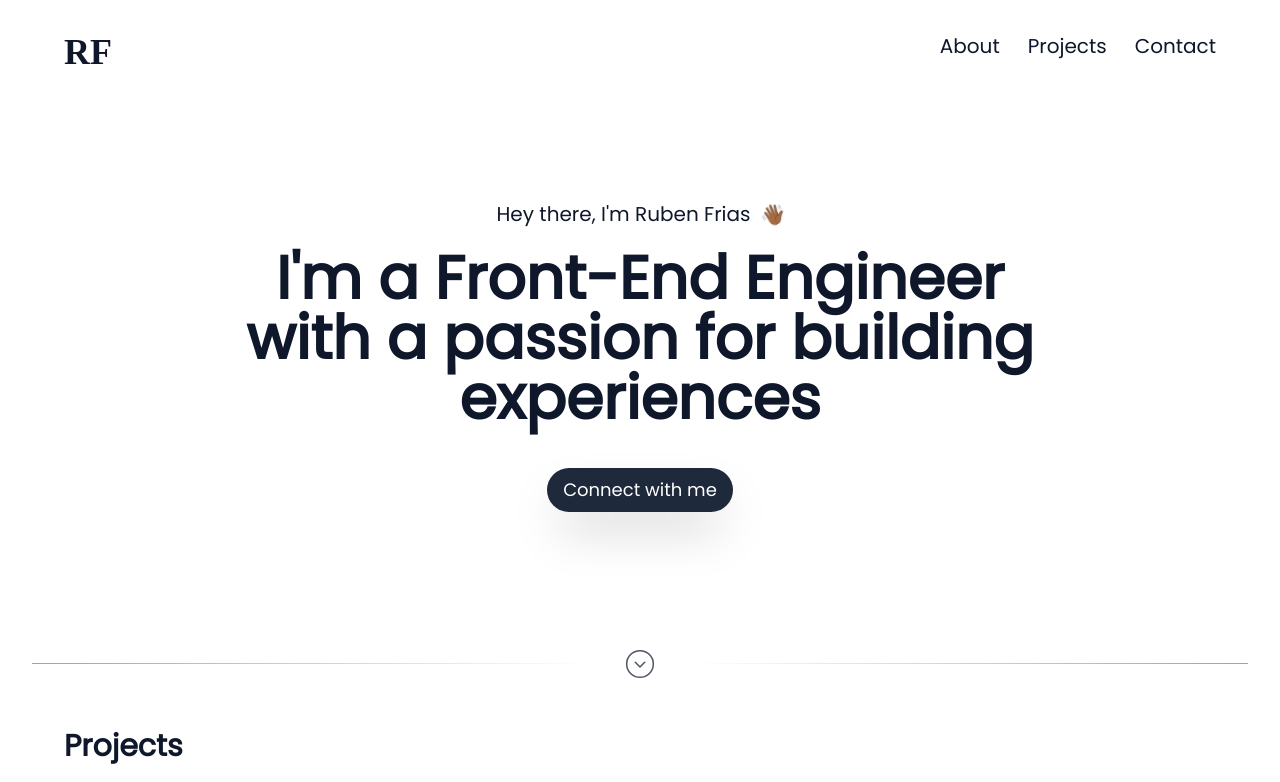
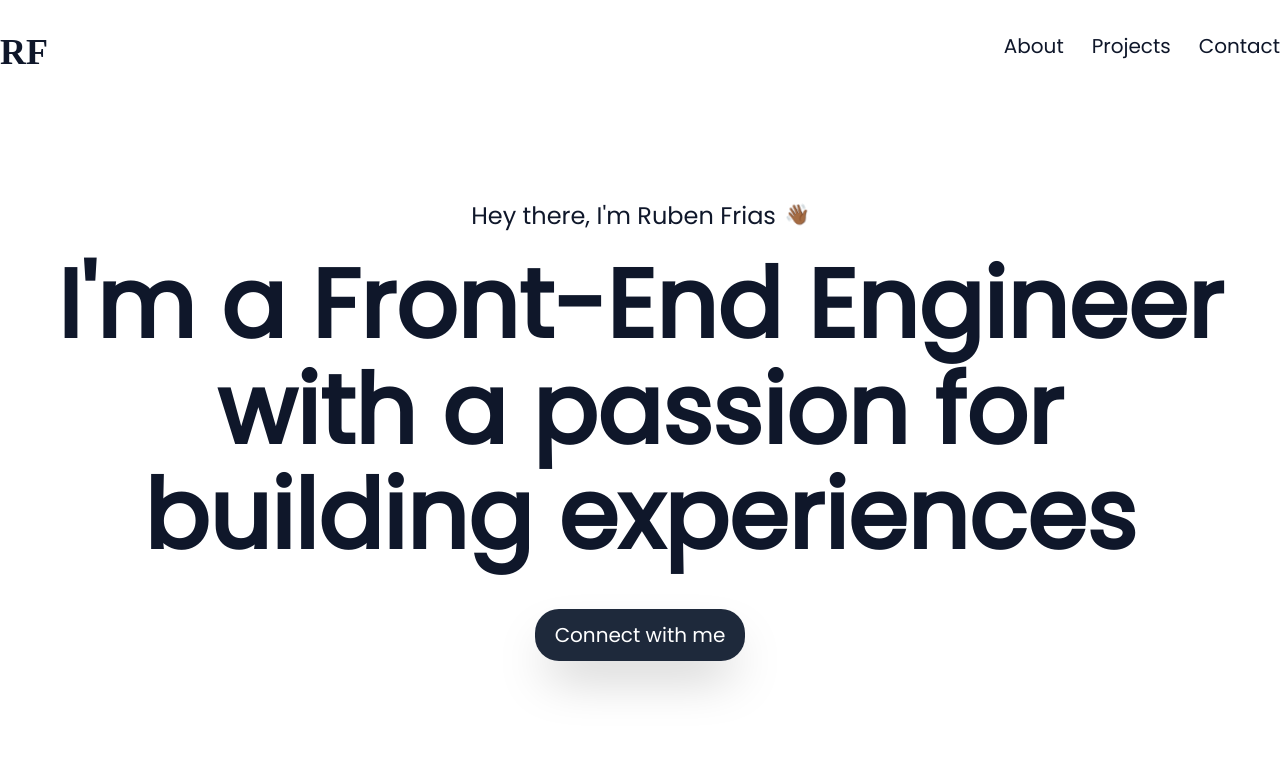
Before and after one commit to RubenF01/Portfolio, a Next.js app: page / in a window 1280 px wide. Shown: the top 782 px of the page. Built offline with nearby package versions, Linux system fonts and the light colour scheme; a web font is replaced by a local one.

Commit message:
Hero updated

```diff
--- a/components/Hero.js
+++ b/components/Hero.js
@@ -18,23 +18,24 @@ const Hero = () => {
     if (isLarge) return <Dividerlg />;
   };
 
-  const hola = () => console.log("hola");
   return (
     <div>
       <NavBar />
       <div className="pt-32 flex flex-col items-center text-slate-900">
         <div className="flex space-x-2">
-          <h1 className="text-xl pb-5">Hey there, I'm Ruben Frias</h1>
+          <h1 className="text-xl pb-5 xl:text-2xl">
+            Hey there, I'm Ruben Frias
+          </h1>
           <h1 className="animate-wiggle text-xl">👋🏾</h1>
         </div>
-        <h2 className="text-center font-bold text-3xl md:text-4xl lg:text-6xl md:px-10 max-w-xs md:max-w-3xl lg:max-w-4xl mx-auto pb-10 md:leading-relaxed">
+        <h2 className="text-center font-bold text-3xl md:text-4xl lg:text-6xl xl:text-8xl md:px-10 max-w-xs md:max-w-3xl lg:max-w-4xl xl:max-w-7xl mx-auto pb-10 md:leading-loose xl:leading-[1.1]">
           I'm a Front-End Engineer with a passion for building experiences
         </h2>
         <motion.button
           whileHover={{ scale: 1.1 }}
           whileTap={{ scale: 1.1 }}
           type="button"
-          className="bg-slate-800 rounded-3xl py-2 px-4 text-lg mb-32 text-white shadow-2xl"
+          className="bg-slate-800 rounded-3xl py-2 px-4 xl:py-3 xl:px-5 text-lg xl:text-xl mb-32 text-white shadow-2xl"
         >
           <Link href="/contact">
             <a>Connect with me</a>
--- a/components/NavBar.js
+++ b/components/NavBar.js
@@ -12,7 +12,7 @@ const NavBar = () => {
   const isWide = useMedia("(min-width: 768px)", false);
 
   return (
-    <div className="flex justify-between max-w-xs md:max-w-2xl lg:max-w-4xl xl:max-w-6xl mx-auto pt-8 text-slate-900">
+    <div className="flex justify-between max-w-xs md:max-w-2xl lg:max-w-4xl xl:max-w-[1500px] mx-auto pt-8 text-slate-900">
       {menuOpen ? (
         <motion.a
           initial={{ opacity: 1 }}
--- a/components/ProjectsSection.js
+++ b/components/ProjectsSection.js
@@ -48,7 +48,7 @@ const projects = [
 const ProjectsSection = () => {
   return (
     <div
-      className="pb-10 max-w-xs md:max-w-2xl lg:max-w-4xl xl:max-w-6xl mx-auto"
+      className="pb-10 max-w-xs md:max-w-2xl lg:max-w-4xl xl:max-w-[1500px] mx-auto"
       id="projects"
     >
       <div className="pt-10">
@@ -56,7 +56,7 @@ const ProjectsSection = () => {
           Projects
         </h1>
       </div>
-      <div className="flex flex-col space-y-4 max-w-xs md:max-w-2xl lg:max-w-4xl xl:max-w-6xl mx-auto">
+      <div className="flex flex-col space-y-4 max-w-xs md:max-w-2xl lg:max-w-4xl xl:max-w-[1500px] mx-auto">
         {projects.map((project, index) => (
           <Project key={index} {...project} />
         ))}
--- a/pages/about.js
+++ b/pages/about.js
@@ -52,7 +52,7 @@ const About = () => {
 
       <main className="h-screen font-poppins">
         <NavBar />
-        <div className="max-w-xs md:max-w-2xl lg:max-w-4xl mx-auto pt-8 md:pt-16">
+        <div className="max-w-xs md:max-w-2xl lg:max-w-4xl xl:max-w-[1500px] mx-auto pt-8 md:pt-16">
           <span className="text-2xl md:text-4xl font-bold" ref={el} />
         </div>
 
@@ -60,7 +60,7 @@ const About = () => {
           initial={{ opacity: 0, y: -8 }}
           animate={{ opacity: 1, y: 0 }}
           transition={{ delay: 4 }}
-          className="py-7 max-w-xs md:max-w-2xl lg:max-w-4xl mx-auto leading-loose md:text-3xl md:leading-[3rem] space-y-3"
+          className="py-7 max-w-xs md:max-w-2xl lg:max-w-4xl xl:max-w-[1500px] mx-auto leading-loose md:text-3xl xl:text-6xl md:leading-[3rem] space-y-3"
         >
           <p>
             Hi, my name (as you may already know) is Ruben Frias. I'm a
```
